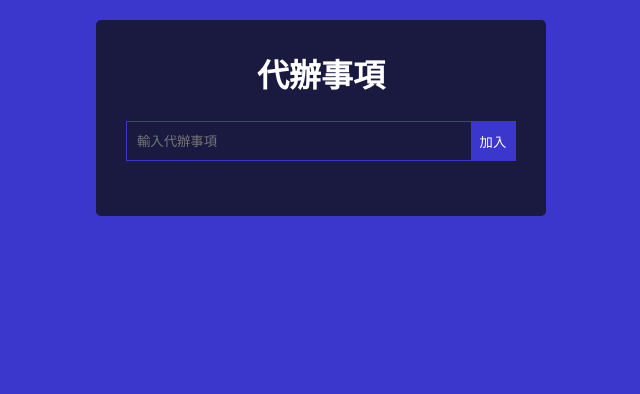
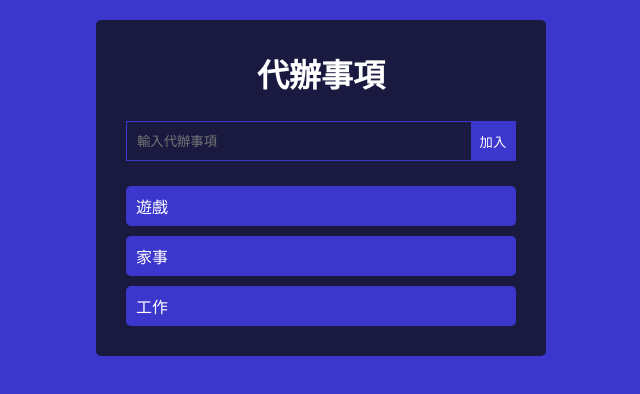
Before and after one commit to KuoLinTang/React_Simple_ToDo, a React (Vite) app: page / in a window 1280 px wide. Shown: the top 394 px of the page, without its empty margins (319-959 px from the left). Built offline with nearby package versions, Linux system fonts and the light colour scheme.

Commit message:
Added a todo component and defined its styles. Created a state to store all todo tasks. Created a function to change the todo state.

```diff
--- a/src/App.css
+++ b/src/App.css
@@ -65,3 +65,16 @@
     /* 當滑鼠在此元素上變成pointer樣式 */
     cursor: pointer;
 }
+
+.todo {
+    background-color: #3b36cc;
+    height: 40px;
+    padding: 0px 10px;
+    margin-top: 10px;
+    border-radius: 5px;
+    /* 將todo的內容文字移動到最左邊 */
+    display: flex;
+    justify-content: space-between;
+    /* 將todo的內容垂直置中 */
+    align-items: center;
+}
--- a/src/components/CreateForm.jsx
+++ b/src/components/CreateForm.jsx
@@ -1,7 +1,31 @@
-function CreateForm() {
+import { useState } from "react";
+
+function CreateForm({addTodo}) {
+
+  const [content, setContent] = useState('');
+
+  const handleSubmit = (e) => {
+    // form被submit時，瀏覽器的預設行為是重新整理網頁，這樣會造成網頁閃爍且todo list沒有被加入。
+    // 因此可以用event object中的preventDefault方法，用來取消一個event的"預設行為"
+    e.preventDefault();
+    addTodo(content);
+    // 清空input的內容
+    setContent('');
+  }
+
   return (
-    <form className="create-form">
-      <input type="text" placeholder="輸入代辦事項" />
+    // 由於button的type被設定成submit，因此不需要給button監聽點擊事件，點擊按鈕時form的onSubmit也會被觸發
+    <form className="create-form" onSubmit={handleSubmit}>
+      <input type="text" placeholder="輸入代辦事項"
+        // 如果只有寫value={content}，則value會一直等於content的初始值，也就是''。
+        // 因此要用input的onChange屬性。他會在input的值發生改變時執行，我們可以用onChange屬性來更改state的內容
+        value={content}
+        // 如何取得用戶輸入資訊？可以用"event object" e，裡面會存放用戶輸入資訊 (e.target.value)。
+        onChange={(e) => {setContent(e.target.value);}
+        // 以上這種把state跟input結合的方式，稱為two-way binding (雙向綁定)。
+        // 意思就是，當UI發生改變時，state也就跟著改變。
+        // 同樣的，當state發生改變時，UI也會跟著改變。
+        } />
       <button type="submit">加入</button>
     </form>
   );
--- /dev/null
+++ b/src/components/ToDo.jsx
@@ -0,0 +1,7 @@
+function ToDo({todo}){
+    return <div className="todo">
+        <p>{todo}</p>
+    </div>
+}
+
+export default ToDo
--- a/src/components/TodoWrapper.jsx
+++ b/src/components/TodoWrapper.jsx
@@ -1,10 +1,25 @@
+import { useState } from "react";
 import CreateForm from "./CreateForm";
+import ToDo from "./ToDo";
 
 function TodoWrapper() {
+
+  // 由於todo list會根據輸入而改變，且改變後要跟著改變網頁，因此也要用state存todo list
+  // 由於TodoWrapper和ToDo組件都需要todos這個state，因此不能在CreateForm中建立todos state (props不能往上傳輸)
+  const [todos, setTodos] = useState([
+    {content:'遊戲', id: Math.random()},  // 為了避免瀏覽器console顯示每個陣列中的element都要有key的warning，因此用物件來事先定義好key
+    {content:'家事', id: Math.random()},  // 通常真正在開發網站時，資料會存在資料庫中，因此應該用資料庫中各筆資料的id
+    {content:'工作', id: Math.random()}   // 另外，不要直接在ToDo component中直接用Math.random()來建立key，因為每次ToDo重新渲染時都會重跑一個隨機數，當React發現有新的key就會重新創造新的ToDo component，這會讓網頁很慢
+  ]);
+  const addTodo = (content) => {
+    setTodos([...todos, {content: content, id: Math.random()}])  // ...為其餘運算子，可以將陣列或物件中的資料展開 (類似Python中的**)
+  }
+
   return (
     <div className="wrapper">
       <h1>代辦事項</h1>
-      <CreateForm />
+      <CreateForm addTodo={addTodo} />
+      {todos.map((todo) => {return <ToDo todo={todo.content} key={todo.id} />})}
     </div>
   );
 }
```
